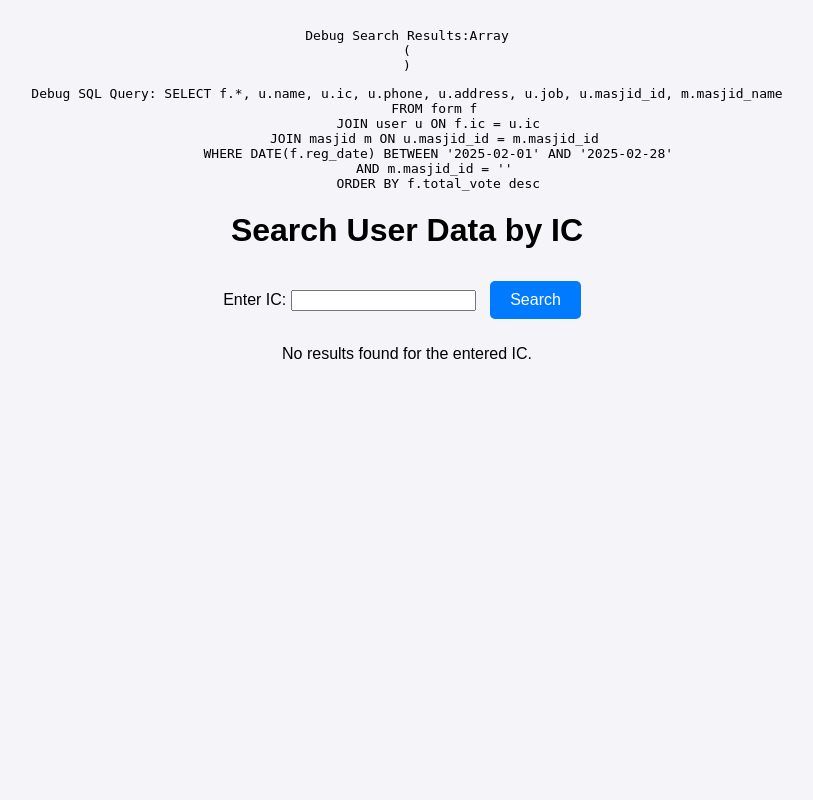
After one commit to Alhns/MasjidIntern, a PHP site: the page made by backend/form2_PTA - Copy.php in a window 1280 px wide. The commit adds this page. Shown: the whole page, without its empty margins (233-1046 px from the left). Run offline with PHP 8.4, Linux system fonts and the light colour scheme; data comes from the database, SQL or seed files in the repository.

Commit message:
added form2_pta for pta
fixed some logic regarding redirection

```diff
--- /dev/null
+++ b/backend/form2_PTA - Copy.php
@@ -0,0 +1,231 @@
+<?php
+session_start();
+include('connection.php');
+
+$searchIC = '';
+// Initialize session array if not set
+if (!isset($_SESSION['search_results'])) {
+    $_SESSION['search_results'] = [];
+}
+
+echo "<pre>Debug Search Results:";
+print_r($_SESSION['search_results']);
+echo "</pre>";
+
+
+// Retrieve masjid_id from URL
+$masjid_id = isset($_GET['masjid_id']) ? intval($_GET['masjid_id']) : null;
+
+date_default_timezone_set('Asia/Kuala_Lumpur'); // Set timezone to GMT+8
+// Get the first and last day of the current month
+$firstDay = date('Y-m-01'); // Example: 2024-02-01
+$lastDay = date('Y-m-t');   // Example: 2024-02-29
+
+
+// Query to check if a form in the month
+$sql = "SELECT f.*, u.name, u.ic, u.phone, u.address, u.job, u.masjid_id, m.masjid_name
+        FROM form f
+        JOIN user u ON f.ic = u.ic
+        JOIN masjid m ON u.masjid_id = m.masjid_id
+        WHERE DATE(f.reg_date) BETWEEN :firstdate AND :lastdate
+        AND m.masjid_id = :masjid_id
+        ORDER BY f.total_vote desc";
+
+// Generate debug query by replacing placeholders with actual values
+$debug_sql = str_replace(
+    [':firstdate', ':lastdate', ':masjid_id'],
+    ["'$firstDay'", "'$lastDay'", "'$masjid_id'"],
+    $sql
+);
+
+// Print Debug Query
+echo "<pre>Debug SQL Query: " . $debug_sql . "</pre>";
+
+$stmt = $conn->prepare($sql);
+$stmt->execute([
+    'firstdate' => $firstDay,
+    'lastdate' => $lastDay,
+    'masjid_id' => $masjid_id
+]);
+$forms = $stmt->fetchAll(PDO::FETCH_ASSOC);
+
+// Append today's forms to search_results, avoiding duplicates
+$existingICs = array_column($_SESSION['search_results'], 'ic');
+
+foreach ($forms as &$form) {
+    if (!isset($form['total_vote'])) {
+        $form['total_vote'] = 0; // Ensure total_vote is always set
+    }
+    if (!in_array($form['ic'], $existingICs)) {
+        $_SESSION['search_results'][] = $form;
+    }
+}
+
+// Handle search request
+if ($_SERVER['REQUEST_METHOD'] === 'POST' && isset($_POST['search_ic'])) {
+    $searchIC = trim($_POST['search_ic']);
+
+    if (!empty($searchIC)) {
+        try {
+            $stmt = $conn->prepare("SELECT username, pswd, name, masjid_id, ic, phone, address, job FROM user WHERE ic = :ic");
+            $stmt->execute(['ic' => $searchIC]);
+            $results = $stmt->fetchAll(PDO::FETCH_ASSOC);
+
+            if ($results) {
+                foreach ($results as &$user) {
+                    // Check if the masjid_id is different
+                    if ($user['masjid_id'] != $masjid_id) {
+                        echo "<script>alert('Anda Bukan Ahli Qaryah');</script>";
+                        continue; // Skip adding this user
+                    }
+
+                    // Ensure total_vote is set
+                    if (!isset($user['total_vote'])) {
+                        $user['total_vote'] = 0;
+                    }
+
+                    // Check for duplicates before adding
+                    $existingICs = array_column($_SESSION['search_results'], 'ic');
+                    if (!in_array($user['ic'], $existingICs)) {
+                        $_SESSION['search_results'][] = $user;
+                    } else {
+                        echo "<script>alert('Warning: This IC is already in the table!');</script>";
+                    }
+                }
+            } else {
+                echo "<script>alert('No user found with this IC!');</script>";
+            }
+        } catch (PDOException $e) {
+            echo "<script>alert('Error fetching data: " . addslashes($e->getMessage()) . "');</script>";
+        }
+    }
+}
+
+// Handle total_vote and role update for individual users
+if ($_SERVER['REQUEST_METHOD'] === 'POST' && isset($_POST['update_vote'])) {
+
+    echo "<pre>Debug POST Data:\n";
+    print_r($_POST);
+    echo "</pre>";
+   // exit; // Stop execution to check output
+
+    // Extract form_id dynamically
+    $updateform = key($_POST['users']); // Get the first key in the users array
+    $newVote = intval($_POST['total_vote']);
+    $newRole = $_POST['role']; // Get selected role
+
+    // Debug: Check if values are being received
+    echo "<pre>Debug Update Form ID: " . $updateform . "</pre>";
+    echo "<pre>Debug New Vote Count: " . $newVote . "</pre>";
+    echo "<pre>Debug New Role: " . $newRole . "</pre>";
+
+    // Update total_vote and role in the session array
+    foreach ($_SESSION['search_results'] as &$user) {
+        if ($user['form_id'] == $updateform || $user['ic'] == $_POST['users'][$updateform]['ic']) {
+            $user['total_vote'] = $newVote;
+            $user['role'] = $newRole;
+            break;
+        }
+    }
+}
+
+
+?>
+
+<!DOCTYPE html>
+<html lang="en">
+<head>
+    <meta charset="UTF-8">
+    <meta name="viewport" content="width=device-width, initial-scale=1.0">
+    <title>Form 2 PTA</title>
+    <link rel="stylesheet" href="../Styles/styles2.css">
+</head>
+<body>
+    <h1>Search User Data by IC</h1>
+
+    <div class="search-section">
+        <form method="POST" action="">
+            <label for="search_ic">Enter IC:</label>
+            <input type="text" id="search_ic" name="search_ic" pattern="\d{12,}" maxlength="20" required>
+            <button type="submit">Search</button>
+        </form>
+    </div>
+
+    <?php if (!empty($_SESSION['search_results'])): ?>
+        <h2>Search Results:</h2>
+            <table>
+                <thead>
+                    <tr>
+                        <th>Name</th>
+                        <th>IC</th>
+                        <th>Phone</th>
+                        <th>Address</th>
+                        <th>Job</th>
+                        <th>Total Vote</th>
+                        <th>Role</th>
+                        <th>Action</th>
+                    </tr>
+                </thead>
+                <tbody>
+                    <?php foreach ($_SESSION['search_results'] as $row): ?>
+                        <tr>
+                            <td><?php echo htmlspecialchars($row['name']); ?></td>
+                            <td><?php echo htmlspecialchars($row['ic']); ?></td>
+                            <td><?php echo htmlspecialchars($row['phone']); ?></td>
+                            <td><?php echo htmlspecialchars($row['address']); ?></td>
+                            <td><?php echo htmlspecialchars($row['job']); ?></td>
+    <form method="POST" action="">
+        <?php if (!isset($row['total_vote'])): ?>
+    <td>
+    <?php $key = isset($row['form_id']) ? $row['form_id'] : $row['ic']; ?>
+    <input type="hidden" name="users[<?php echo $key; ?>][ic]" value="<?php echo htmlspecialchars($row['ic']); ?>">
+        <input type="number" name="total_vote" min="0" value="0" required>
+    </td>
+<?php else: ?>
+    <td>
+    <?php $key = isset($row['form_id']) ? $row['form_id'] : $row['ic']; ?>
+        <input type="hidden" name="users[<?php echo $key; ?>][ic]" value="<?php echo htmlspecialchars($row['ic']); ?>">
+        <input type="number" name="total_vote" min="0" value="<?php echo array_key_exists('total_vote', $row) ? htmlspecialchars($row['total_vote']) : '0'; ?>" required>
+    </td>
+<?php endif; ?>
+
+    <td>
+        <!-- Ensure role exists, default to "Please select a role" -->
+        <select name="role">
+            <option value="" disabled <?php echo (!isset($row['role']) || empty($row['role'])) ? 'selected' : ''; ?>>Please select a role</option>
+            <option value="Pengerusi" <?php echo (isset($row['role']) && $row['role'] == 'Pengerusi') ? 'selected' : ''; ?>>Pengerusi</option>
+            <option value="Naib Pengerusi" <?php echo (isset($row['role']) && $row['role'] == 'Naib Pengerusi') ? 'selected' : ''; ?>>Naib Pengerusi</option>
+            <option value="Setiausaha" <?php echo (isset($row['role']) && $row['role'] == 'Setiausaha') ? 'selected' : ''; ?>>Setiausaha</option>
+        </select>
+    </td>
+
+    <td>
+    <button type="submit" name="update_vote" value="1">Update Vote and Role</button>
+    </form>
+</td>
+
+                                </tr>
+
+                    <?php endforeach; ?>
+                </tbody>
+            </table>
+            <form method="POST" action="db_update_form_PTA.php">
+    <?php foreach ($_SESSION['search_results'] as $row): ?>
+
+        <?php $key = isset($row['form_id']) ? $row['form_id'] : $row['ic']; ?>
+            <input type="hidden" name="users[<?php echo $key; ?>][ic]" value="<?php echo htmlspecialchars($row['ic']); ?>">
+            <input type="hidden" name="users[<?php echo $key; ?>][name]" value="<?php echo htmlspecialchars($row['name']); ?>">
+            <input type="hidden" name="users[<?php echo $key; ?>][masjid_id]" value="<?php echo htmlspecialchars($row['masjid_id']); ?>">
+            <input type="hidden" name="users[<?php echo $key; ?>][phone]" value="<?php echo htmlspecialchars($row['phone']); ?>">
+            <input type="hidden" name="users[<?php echo $key; ?>][address]" value="<?php echo htmlspecialchars($row['address']); ?>">
+            <input type="hidden" name="users[<?php echo $key; ?>][job]" value="<?php echo htmlspecialchars($row['job']); ?>">
+            <input type="hidden" name="users[<?php echo $key; ?>][role]" value="<?php echo isset($row['role']) ? htmlspecialchars($row['role']) : ''; ?>">
+            <input type="hidden" name="users[<?php echo $key; ?>][total_vote]" value="<?php echo isset($row['total_vote']) ? htmlspecialchars($row['total_vote']) : '0'; ?>" required>
+        <?php endforeach; ?>
+        <button type="submit" name="update_all">Save</button>
+        </form>
+    <?php else: ?>
+        <p>No results found for the entered IC.</p>
+    <?php endif; ?>
+</body>
+</html>
--- a/backend/select_form_PTA.php
+++ b/backend/select_form_PTA.php
@@ -59,7 +59,7 @@ try {
         </button>
 
         <button
-            onclick="redirectToForm('form1_PTA.php', '<?php echo $masjidID; ?>')"
+            onclick="redirectToForm('form2_PTA - Copy.php', '<?php echo $masjidID; ?>')"
             <?php echo ($formAvailable) ? '' : 'disabled'; ?>
             class="<?php echo ($formAvailable) ? 'active-button' : 'disabled-button'; ?>">
             Form 2
--- a/frontend/mainpage2.html
+++ b/frontend/mainpage2.html
@@ -59,8 +59,8 @@
             <button type="button">Mesyuarat Agung Pencalonan Jawatankuasa Kariah</button>
         </a>
 
-        <a href="../backend/form2_PTA.php">
-            <button type="button">Form 2</button>
+        <a href="../backend/form_PTA.php">
+            <button type="button">Form</button>
         </a>
     </div>
 </body>
```
Also changed, not shown: Script/ajax.js (+9 -5 lines), backend/db_update_form_PTA.php (added, +98 -0 lines), backend/form2_PTA.php (deleted, +0 -183 lines), backend/update_role.php (+10 -4 lines).
